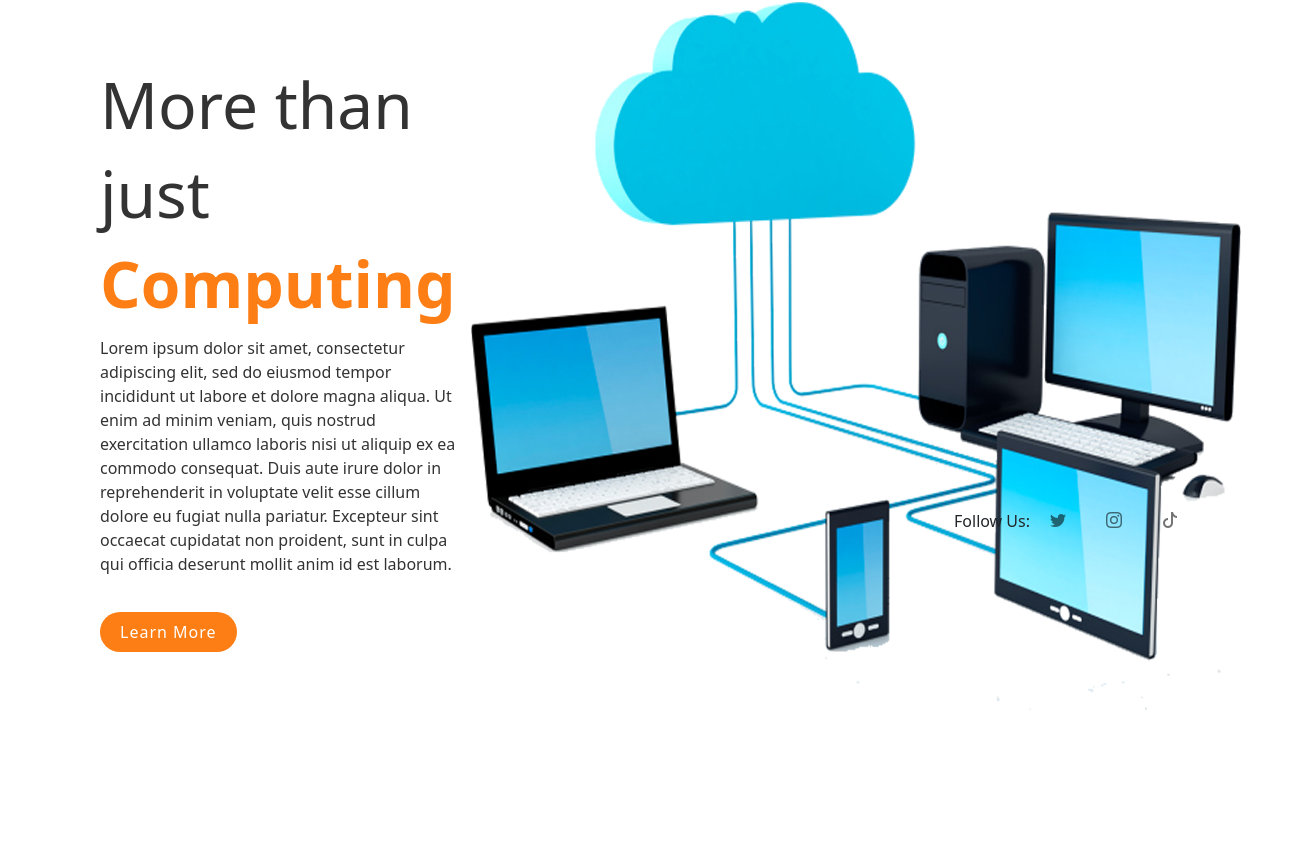
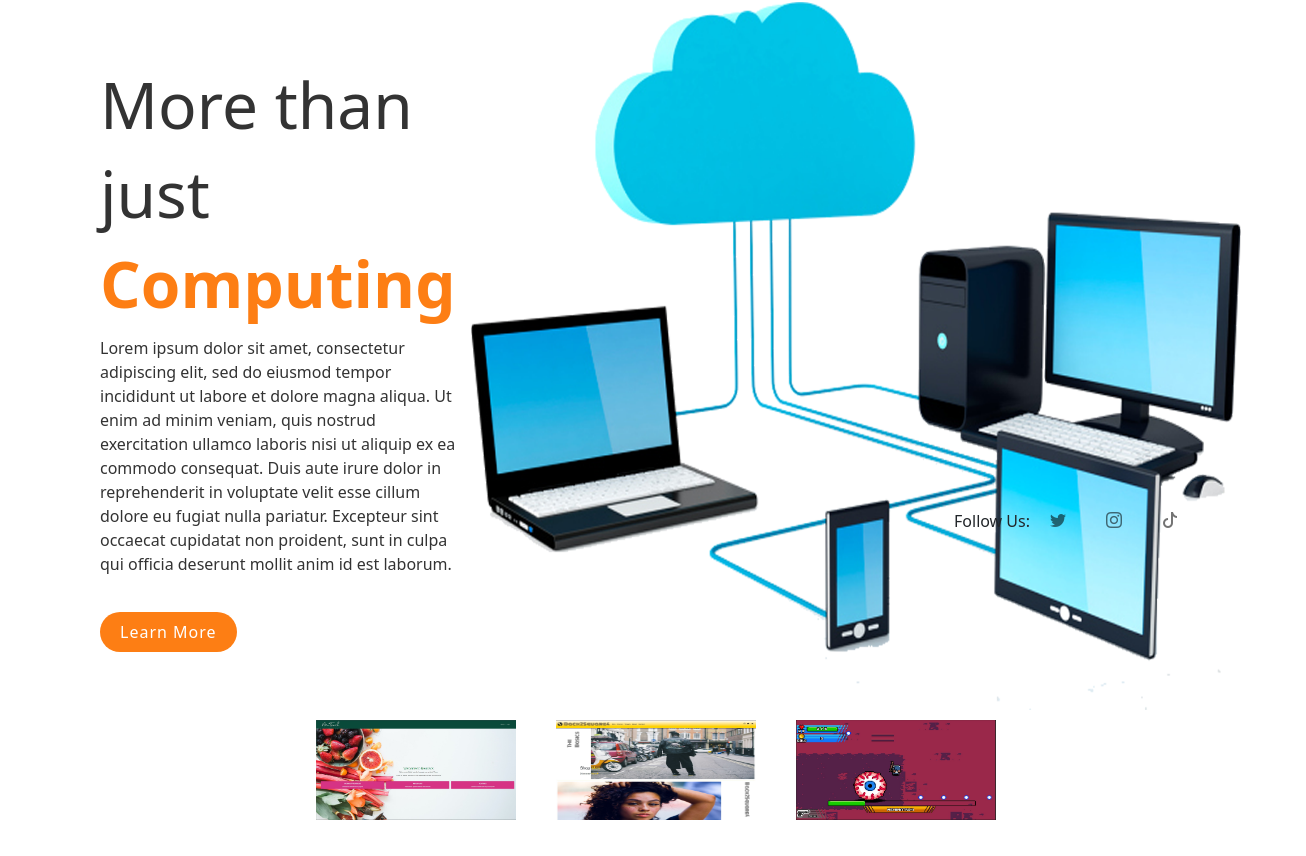
Before and after one commit to JordanBarron-cpu/BarronComputing, an Angular app: page / in a window 1280 px wide. Shown: the part 234-1090 px from the top of the page, 1306 px wide, since content can reach past the window. Built offline with nearby package versions, Linux system fonts and the light colour scheme.

Commit message:
Thumbnails added

```diff
--- a/src/app/homepage/homepage.component.css
+++ b/src/app/homepage/homepage.component.css
@@ -54,6 +54,20 @@ section {
   max-height: 800px;
   display: flex;
   justify-content: flex-end;
+  padding-right: 50px;
+}
+.thumbnail {
+  position: absolute;
+  left: 50%;
+  bottom: 20px;
+  transform: translateX(-50%);
+  display: flex;
+}
+.thumbnail li {
+  list-style-type: none;
+  display: inline-block;
+  margin: 0px 20px;
+  cursor: pointer;
 }
 
 
--- a/src/app/homepage/homepage.component.html
+++ b/src/app/homepage/homepage.component.html
@@ -18,6 +18,13 @@
     <div class="imgBox">
       <img src="../../assets/images/banner.png" height="900" alt="">
     </div>
+  </div>
+  <div>
+    <ul class="thumbnail">
+      <li><img src="../../assets/brandWebsiteBuilder/dev/frontendDev/neutrackFrontEndDevelopmentJPG.JPG"  height="100" width="200" alt=""></li>
+      <li><img src="../../assets/brandWebsiteBuilder/dev/frontendDev/square4FrontEndDevelopment.JPG" height="100" width="200" alt=""></li>
+      <li><img src="../../assets/brandWebsiteBuilder/dev/frontendDev/bobAndWeaveVideoGame.JPG" height="100" width="200" alt=""></li>
+    </ul>
   </div>
 </section>
 
```
